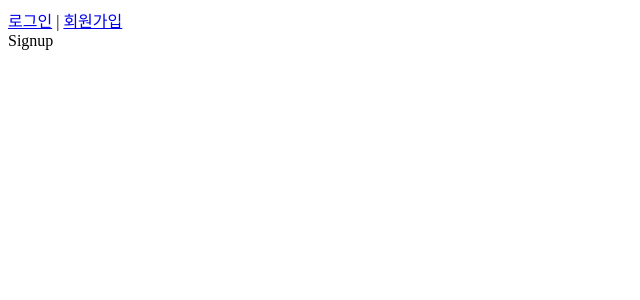
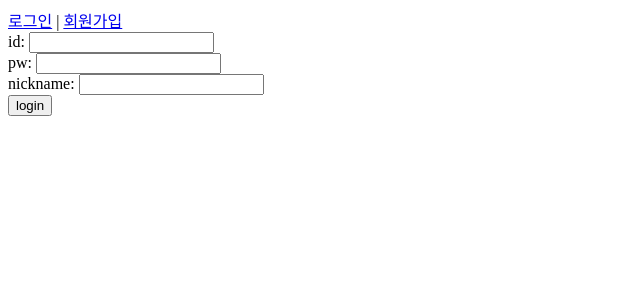
Before and after one commit to Jetty2020/vue-til, a Vue app: page /signup in a window 1280 px wide. Shown: the top 300 px of the page, without its empty margins (0-640 px from the left). Built offline with nearby package versions, Linux system fonts and the light colour scheme.

Commit message:
:sparkles: SignupForm 요소 생성

```diff
--- /dev/null
+++ b/src/components/SignupForm.vue
@@ -0,0 +1,36 @@
+<template>
+  <form @submit.prevent="submitForm">
+    <div>
+      <label for="username">id: </label>
+      <input id="username" type="text" v-model="username" />
+    </div>
+    <div>
+      <label for="password">pw: </label>
+      <input id="password" type="text" v-model="password" />
+    </div>
+    <div>
+      <label for="nickname">nickname: </label>
+      <input id="nickname" type="text" v-model="nickname" />
+    </div>
+    <button type="submit">login</button>
+  </form>
+</template>
+
+<script>
+export default {
+  data() {
+    return {
+      username: '',
+      password: '',
+      nickname: '',
+    };
+  },
+  methods: {
+    submitForm() {
+      console.log(11);
+    },
+  },
+};
+</script>
+
+<style></style>
--- a/src/views/SignupPage.vue
+++ b/src/views/SignupPage.vue
@@ -1,9 +1,17 @@
 <template>
-  <div>Signup</div>
+  <div>
+    <signup-form></signup-form>
+  </div>
 </template>
 
 <script>
-export default {};
+import SignupForm from '@/components/SignupForm.vue';
+
+export default {
+  components: {
+    SignupForm,
+  },
+};
 </script>
 
 <style></style>
```
